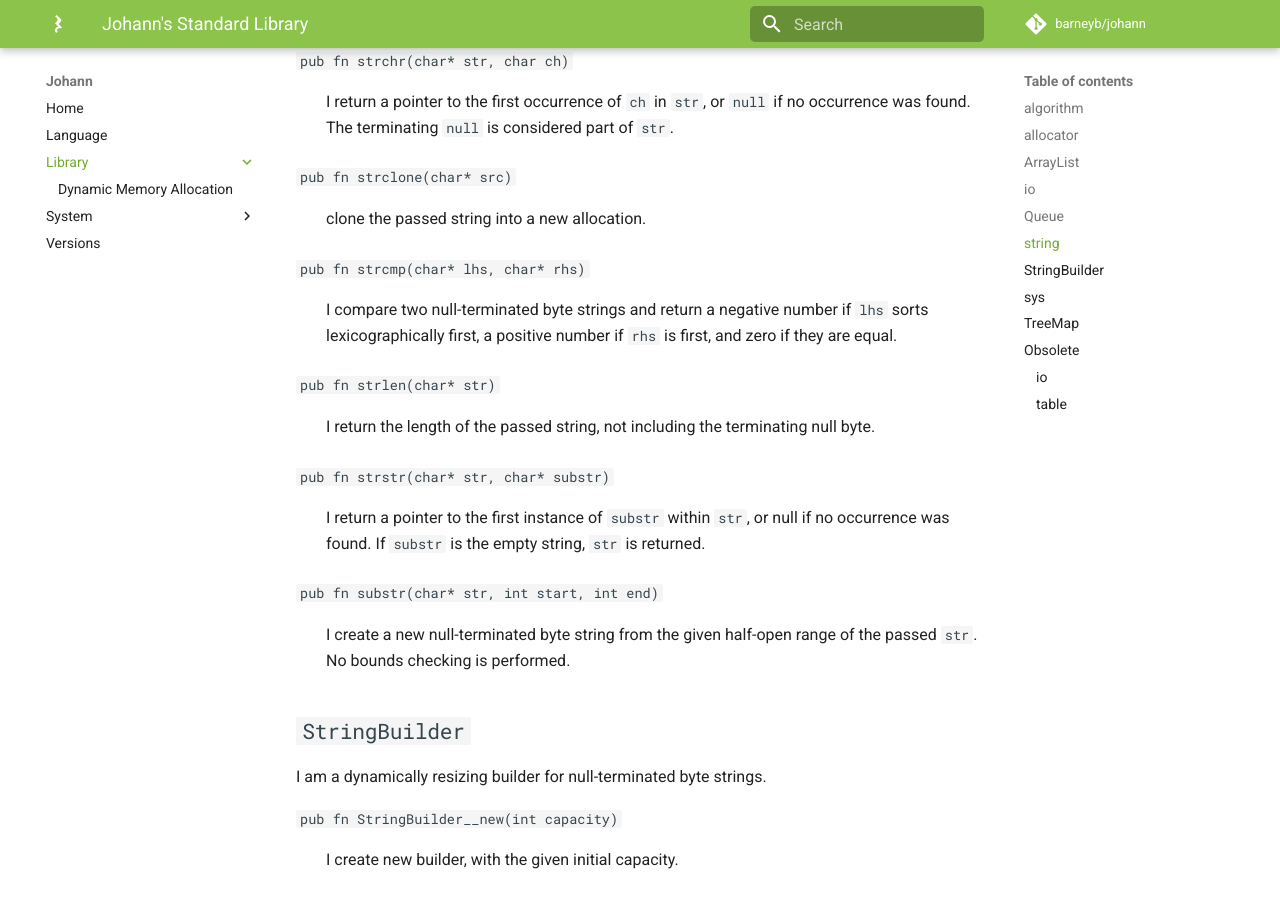
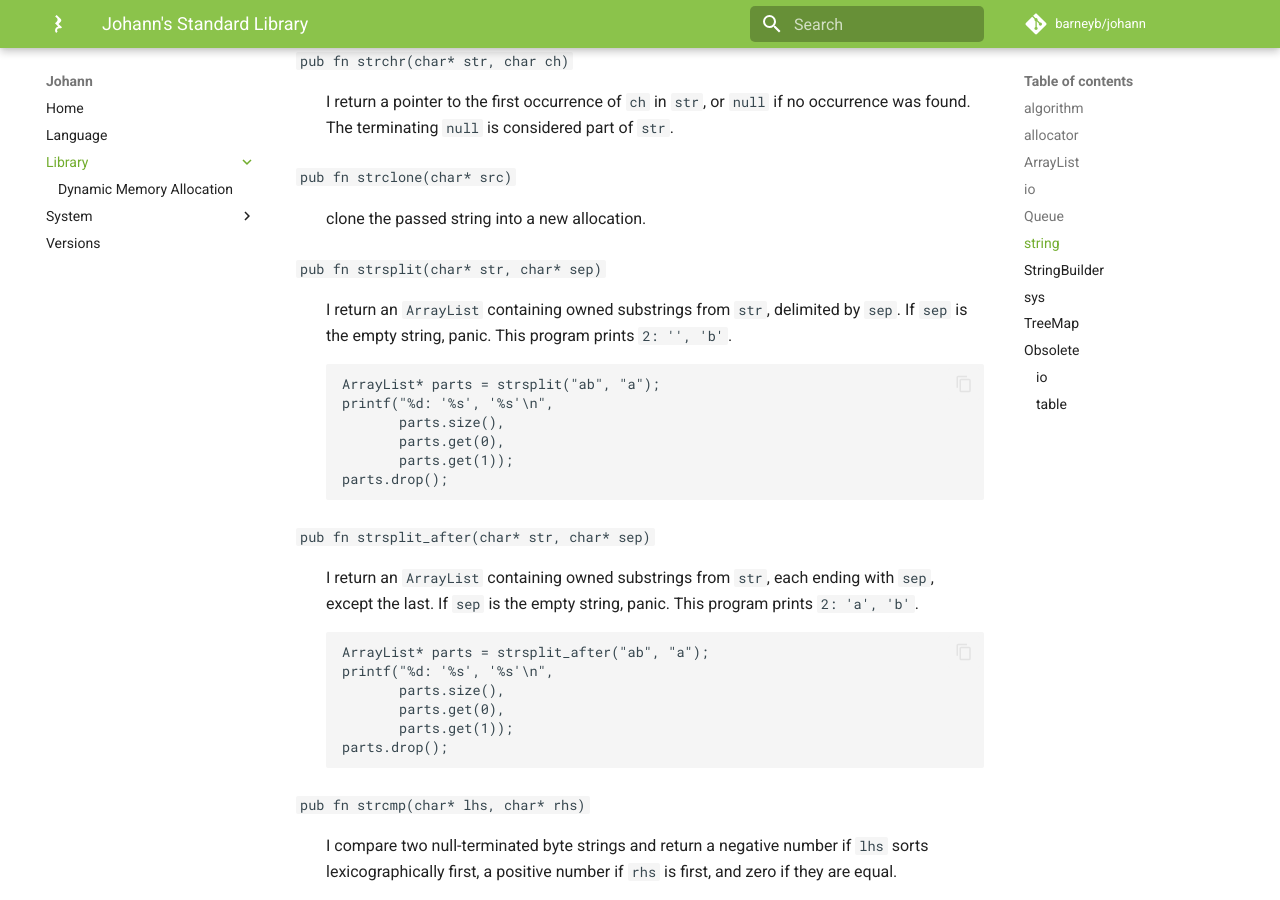
Before and after one commit to barneyb/johann, an MkDocs documentation site: the page built from documentation/docs/library/index.md, in a window 1280 px wide and 900 px high, scrolled down 4571 px. Built offline with MkDocs 1.6.1 and Material for MkDocs 9.7.7, drawn with Linux system fonts in a browser that asks for light colours; comment, search, counter and statistics services are not loaded.

Commit message:
add strsplit and strsplit_after

````diff
--- a/documentation/docs/library/index.md
+++ b/documentation/docs/library/index.md
@@ -159,6 +159,7 @@ I am simple Queue structure, implemented as a linked list. Elements are always 6
 
 
 <!--{/johanndoc:jstdlib/Queue.jn}-->
+
 <!--{johanndoc:jstdlib/string.jn}-->
 
 ## `string`
@@ -188,6 +189,30 @@ Utilities for null-terminated byte string (NTBS) manipulation. Plus `memcpy`, be
 `pub fn strclone(char* src) `
 
 : clone the passed string into a new allocation.
+
+`pub fn strsplit(char* str, char* sep) `
+
+: I return an `ArrayList` containing owned substrings from `str`, delimited by `sep`. If `sep` is the empty string, panic. This program prints `2: '', 'b'`.
+```johann
+ArrayList* parts = strsplit("ab", "a");
+printf("%d: '%s', '%s'\n",
+       parts.size(),
+       parts.get(0),
+       parts.get(1));
+parts.drop();
+```
+
+`pub fn strsplit_after(char* str, char* sep) `
+
+: I return an `ArrayList` containing owned substrings from `str`, each ending with `sep`, except the last. If `sep` is the empty string, panic. This program prints `2: 'a', 'b'`.
+```johann
+ArrayList* parts = strsplit_after("ab", "a");
+printf("%d: '%s', '%s'\n",
+       parts.size(),
+       parts.get(0),
+       parts.get(1));
+parts.drop();
+```
 
 `pub fn strcmp(char* lhs, char* rhs) `
 
````
Also changed, not shown: documentation/docs/language/index.md (+1 -1 lines), 5 other files.
